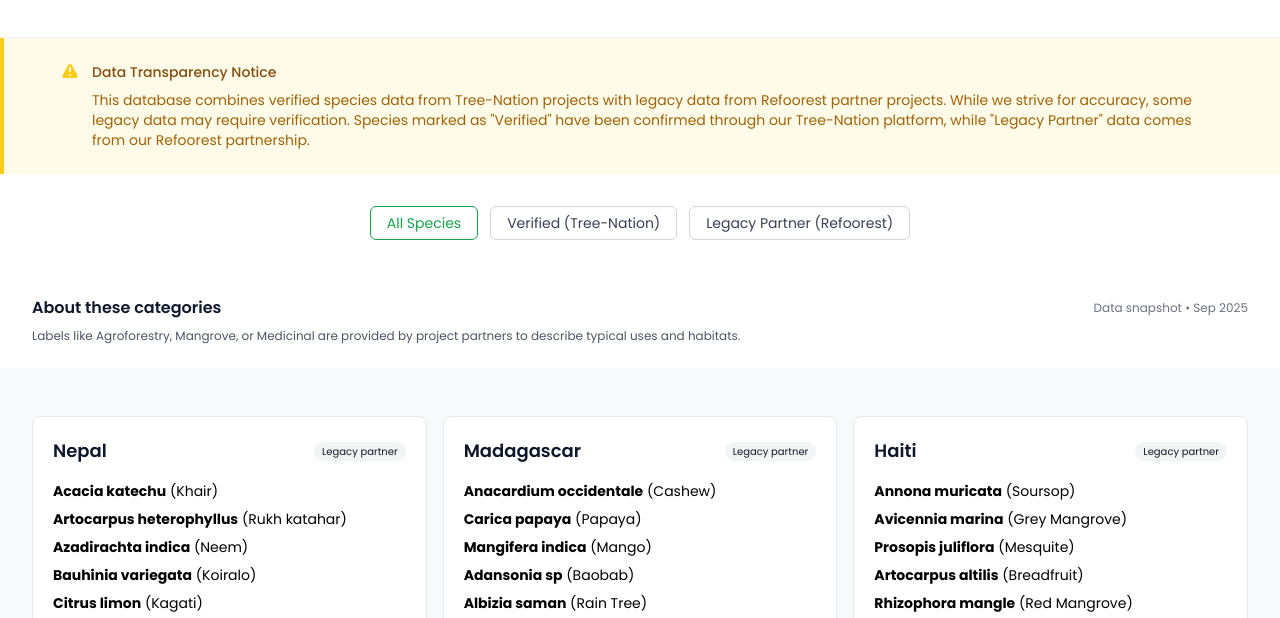
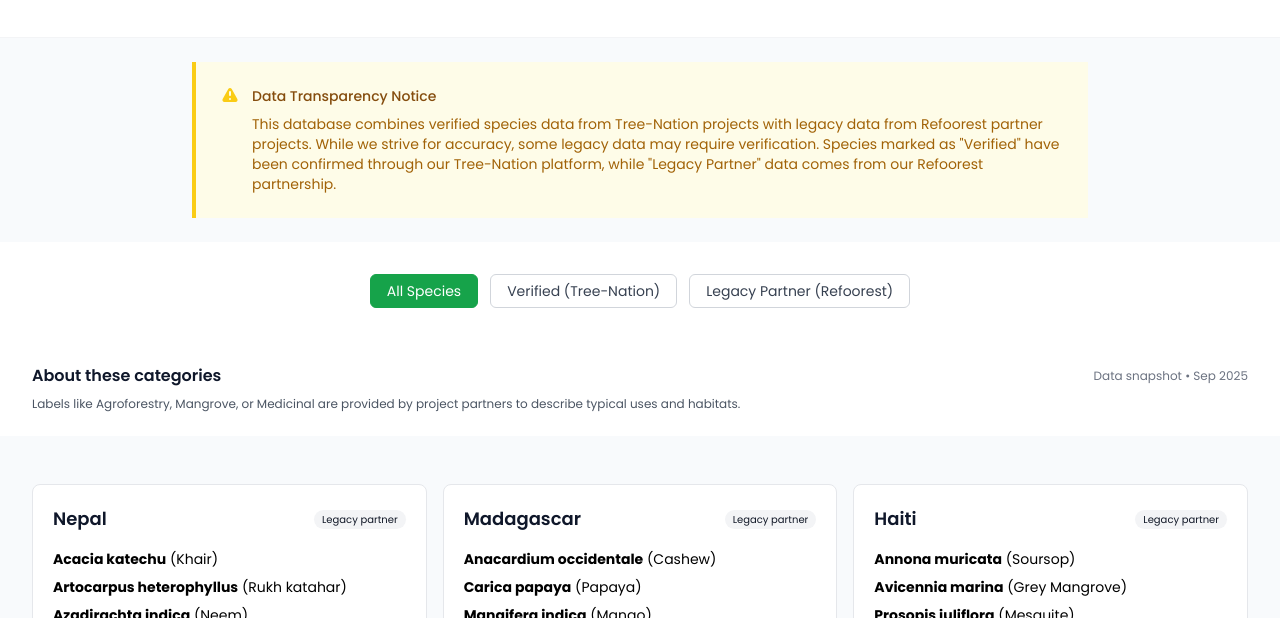
Before and after one commit to web-ready/oasis-of-change-impact-report, a plain HTML site: page species.html in a window 1280 px wide. Shown: the part 168-786 px from the top of the page. Drawn offline with nearby package versions, Linux system fonts and the light colour scheme.

Commit message:
Update species.html

```diff
--- a/species.html
+++ b/species.html
@@ -106,8 +106,9 @@
     </section>
 
     <!-- Data Transparency Notice -->
-    <section class="bg-yellow-50 border-l-4 border-yellow-400 p-6">
-        <div class="max-w-7xl mx-auto px-4 sm:px-6 lg:px-8">
+    <section class="p-6">
+        <div class="max-w-4xl mx-auto">
+            <div class="bg-yellow-50 border-l-4 border-yellow-400 p-6">
             <div class="flex">
                 <div class="flex-shrink-0">
                     <svg class="h-5 w-5 text-yellow-400" viewBox="0 0 20 20" fill="currentColor">
@@ -121,6 +122,7 @@
                     </div>
                 </div>
             </div>
+            </div>
         </div>
     </section>
 
@@ -128,7 +130,7 @@
     <section class="py-8 bg-white">
         <div class="max-w-7xl mx-auto px-4 sm:px-6 lg:px-8">
             <div class="flex flex-wrap gap-3 justify-center">
-                <button class="filter-btn active px-4 py-1.5 rounded-md border border-brand-green text-brand-green text-sm hover:bg-brand-green hover:text-white transition-colors" data-filter="all">
+                <button class="filter-btn active px-4 py-1.5 rounded-md border border-brand-green bg-brand-green text-white text-sm hover:bg-brand-green hover:text-white transition-colors" data-filter="all">
                     All Species
                 </button>
                 <button class="filter-btn px-4 py-1.5 rounded-md border border-gray-300 text-gray-700 text-sm hover:border-brand-green hover:text-brand-green transition-colors" data-filter="verified">
```
